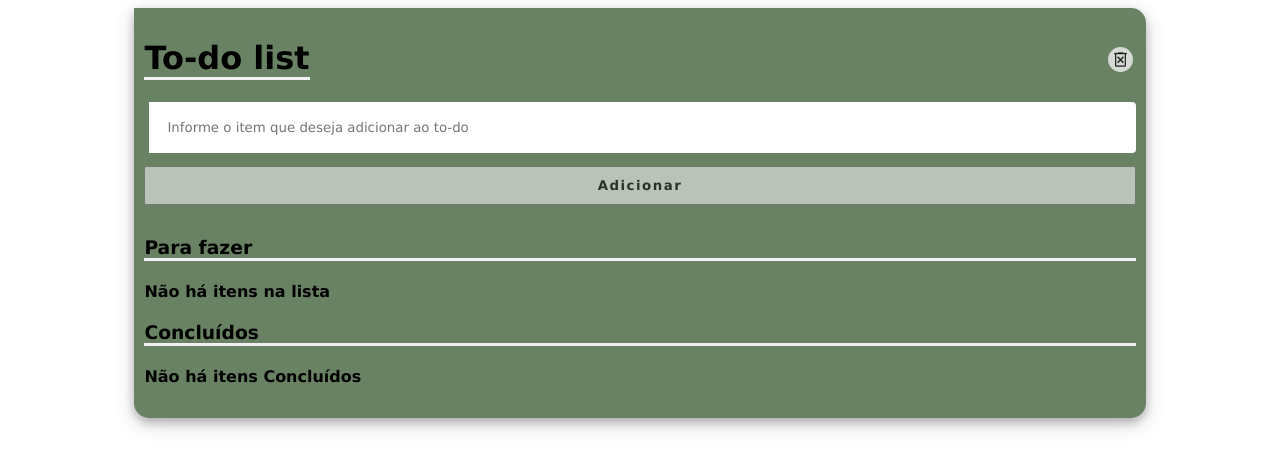
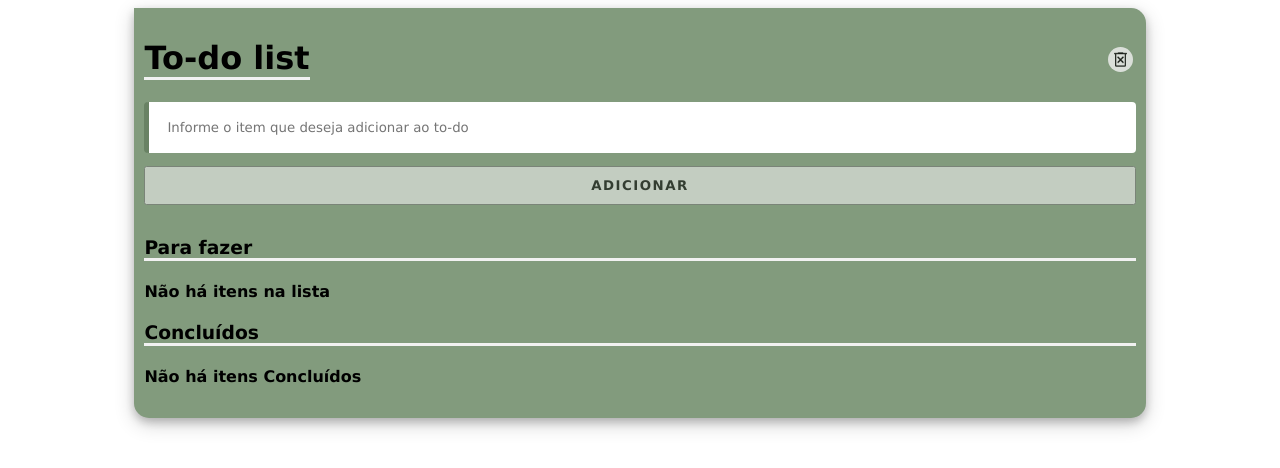
Before and after one commit to allanqueiroz02/todo-list, a React (Create React App) app: page / in a window 1280 px wide. Shown: the top 468 px of the page. Built offline with nearby package versions, Linux system fonts and the light colour scheme.

Commit message:
ajustado app.js

```diff
--- a/src/App.js
+++ b/src/App.js
@@ -16,7 +16,7 @@ const Container = styled.div`
   max-width: 80%;
   padding: 10px;
   margin: 0px auto;
-  background-color: #698264;
+  background-color: #829b7d;
   border-radius: 0 15px 15px 15px;
   box-shadow: 0 4px 8px 0 rgba(0, 0, 0, 0.2), 0 6px 20px 0 rgba(0, 0, 0, 0.19);
 `;
@@ -61,9 +61,10 @@ function App() {
 
   const handleEvents = useCallback(
     (e) => {
-      if (e.key === "Enter" || e.type === "click") updateList();
+      if ((e.key === "Enter" || e.type === "click") && item !== "")
+        updateList();
     },
-    [updateList]
+    [item, updateList]
   );
 
   const handleClear = () => {
@@ -111,7 +112,7 @@ function App() {
           onKeyDown={handleEvents}
           placeholder="Informe o item que deseja adicionar ao to-do"
         />
-        <CustomButton onClick={handleEvents}>Adicionar</CustomButton>
+        <CustomButton onClick={handleEvents}>ADICIONAR</CustomButton>
       </ContainerContent>
       <CustomTitle text="Para fazer" title="itens para finalizar" as="h3" />
       {list.length ? (
```
